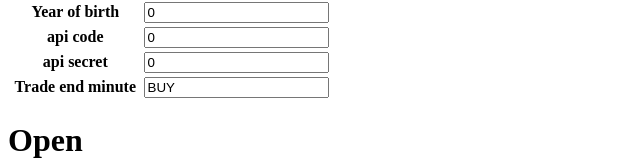
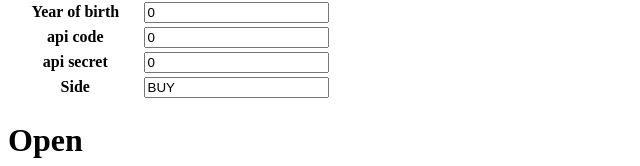
Before and after one commit to pSnehanshu/stock-market-botmaker, a Vue app: page / in a window 1280 px wide. Shown: the part 431-597 px from the top of the page, without its empty margins (0-640 px from the left). Built offline with nearby package versions, Linux system fonts and the light colour scheme.

Commit message:
Implemented correct Timeframe dataframe feed to indicator function

```diff
--- a/src/config.js
+++ b/src/config.js
@@ -69,7 +69,7 @@ export default {
         val: 0,
     },
     side: {
-        name: 'Trade end minute',
+        name: 'Side',
         val: 'BUY',
     },
 }
--- a/src/indicators.js
+++ b/src/indicators.js
@@ -3,7 +3,6 @@ export default [
         name: 'Double exp moving avg (DEMA)',
         code: 't.DMA',
         inputs: inputs(['Time period', 'timeperiod', 30]),
-        ohlcKeys: ['Close'],
     },
     {
         name: 'Exp moving avg (EMA)',
--- a/src/py-templates/indicator.js
+++ b/src/py-templates/indicator.js
@@ -1,8 +1,13 @@
 var fn = `<%- fn %>(<%
-    var i=0;
-    for (k in ohlcKeys) {
-        %><%- ( i>0? ',':'' ) %><%- timeframe %>['<%- ohlcKeys[k] %>']<%
-        i++;
+    if (ohlcKeys) {
+        var i=0;
+        for (k in ohlcKeys) {
+            %><%- ( i>0? ',':'' ) %><%- timeframe %>['<%- ohlcKeys[k] %>']<%
+            i++;
+        }
+    }
+    else {
+        %><%- timeframe %>,<%
     }
 
     j = 0;
```
